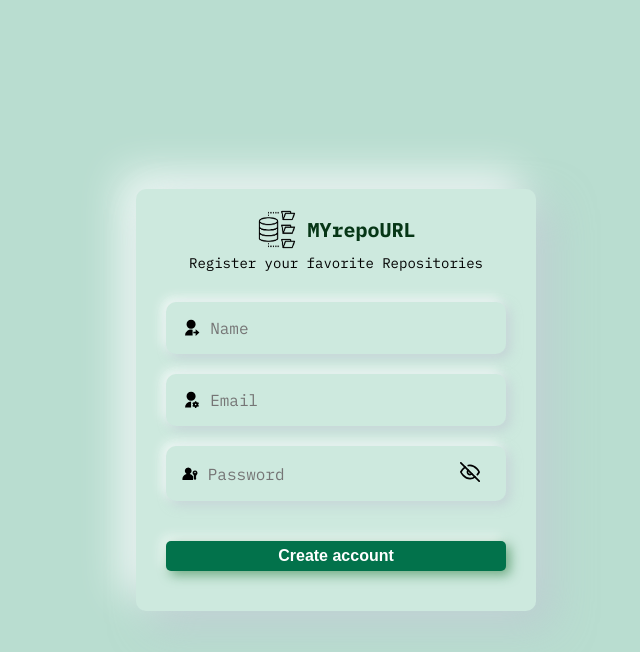
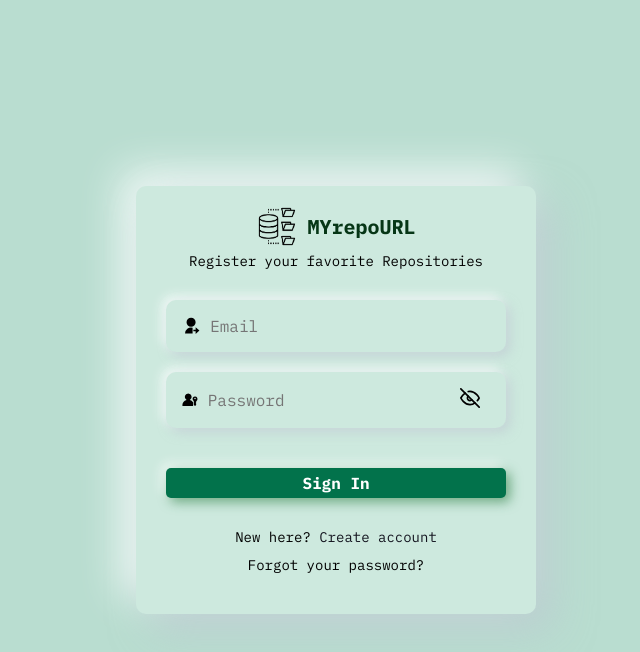
Before and after one commit to ivanbs14/Web_MYrepoURL, a React (Vite) app: page / in a window 1280 px wide. Shown: the top 652 px of the page, without its empty margins (304-944 px from the left). Built offline with nearby package versions, Linux system fonts and the light colour scheme.

Commit message:
feat: Authenication and data

```diff
--- a/src/components/Alert/index.tsx
+++ b/src/components/Alert/index.tsx
@@ -1,12 +1,13 @@
-import React, { useState } from "react";
+import React, { useState, useEffect } from "react";
 import { Container } from "./style";
 
 interface AlertProps {
   children: React.ReactNode;
+  message: string;
   onClickOff: () => void;
 }
 
-export function Alert({ children, onClickOff }: AlertProps) {
+export function Alert({ message, onClickOff }: AlertProps) {
   const [disabled, setDisabled] = useState(false);
 
   // Function to close the alert
@@ -19,9 +20,23 @@ export function Alert({ children, onClickOff }: AlertProps) {
     }
   };
 
+  // Set a timeout to automatically close the alert after 5 seconds
+  useEffect(() => {
+      const timeoutId = setTimeout(() => {
+      if (!disabled) {
+         setDisabled(true);
+         if (onClickOff) {
+            onClickOff();
+         }
+      }
+      }, 3000);
+
+      return () => clearTimeout(timeoutId);
+  }, [disabled, onClickOff]);
+
   return (
     <Container onClick={handleClick} disabled={disabled}>
-      {children}
+      <h3>{message}</h3>
     </Container>
   );
 }
--- a/src/components/Button/styles.css
+++ b/src/components/Button/styles.css
@@ -18,4 +18,5 @@
 
 .btn:hover{
     transform: scale(1.05);
+    color: #FFF;
 }
--- a/src/components/SignIn/index.tsx
+++ b/src/components/SignIn/index.tsx
@@ -1,15 +1,20 @@
 import { useState } from "react";
 
-import "./styles.css";
+import { Container } from "./styles";
 import Logo from '../../assets/5OnRVY-LogoMakr.png'
 import { RiUserShared2Fill } from "react-icons/ri";
 import { GoPasskeyFill } from "react-icons/go";
 import { InputS } from "../InputS";
 import { Button } from "../Button";
 
-export function SignIn() {
+interface SignInProps {
+   onFormValidation: (isValid: boolean) => void;
+}
+
+export function SignIn({ onFormValidation }: SignInProps) {
    const [email, setEmail] = useState("");
    const [password, setPassword] = useState("");
+   const [isFormValid, setIsFormValid] = useState(false);
 
    const handleEmailChange = (value: string) => {
       setEmail(value);
@@ -19,8 +24,15 @@ export function SignIn() {
       setPassword(value)
    };
 
+   // Event handler for button click
+   const handleButtonClick = () => {
+      const allFieldsFilled = email.trim() !== '' && password.trim() !== '';
+      setIsFormValid(allFieldsFilled);
+      onFormValidation(allFieldsFilled);
+   };
+
    return (
-      <div className="SignIn">
+      <Container>
          <div className="header">
             <div className='logo flip-in-hor-top'>
             <img src={Logo} alt="logo da pagina" />
@@ -46,11 +58,12 @@ export function SignIn() {
          </div>
          <Button
             title="Sign In"
+            onClick={handleButtonClick}
          />
 
          <span className="spText">New here? <a href="">Create account</a></span>
-         <a href="">Forgot your password?</a>
-      </div>
+         <button >Forgot your password?</button>
+      </Container>
    )
 
 }
--- a/src/components/SignIn/styles.css
+++ /dev/null
@@ -1,57 +0,0 @@
-.SignIn {
-   width: 40rem;
-   display: flex;
-   flex-direction: column;
-   justify-content: center;
-   align-items: center;
-   gap: 1rem;
-   background-color: var(--color-bg-Two);
-   padding: 2rem 3rem 4rem;
-   border-radius: 1rem;
-   box-shadow: 16px 16px 40px 0px rgba(187, 195, 206, 0.60), -16px -16px 40px 0px rgba(253, 255, 255, 0.80);
-}
-
-.inputs {
-   width: 100%;
-   display: flex;
-   flex-direction: column;
-   justify-content: center;
-   align-items: center;
-   gap: 2rem;
-   margin-bottom: 3rem;
-}
-
-.spText {
-   margin-top: 2rem;
-}
-
-.header {
-   display: flex;
-   flex-direction: column;
-   justify-content: center;
-   align-items: center;
-   gap: .5rem;
-   margin-bottom: 2rem;
-}
-
-.logo {
-   display: flex;
-   align-items: center;
-   justify-content: center;
-   gap: 1rem;
-}
-
-img {
-  width: 12%;
-}
-
-.nameRepo {
-   font-size: 2rem;
-   color: var(--color-text-green100);
-}
-
-.page {
-   height: 100vh;
-   display: flex;
-   align-items: center;
-}
--- /dev/null
+++ b/src/components/SignIn/styles.ts
@@ -0,0 +1,59 @@
+import styled from "styled-components";
+
+export const Container = styled.div`
+   width: 40rem;
+   display: flex;
+   flex-direction: column;
+   justify-content: center;
+   align-items: center;
+   gap: 1rem;
+   background-color: var(--color-bg-Two);
+   padding: 2rem 3rem 4rem;
+   border-radius: 1rem;
+   box-shadow: 16px 16px 40px 0px rgba(187, 195, 206, 0.60), -16px -16px 40px 0px rgba(253, 255, 255, 0.80);
+
+   .inputs {
+      width: 100%;
+      display: flex;
+      flex-direction: column;
+      justify-content: center;
+      align-items: center;
+      gap: 2rem;
+      margin-bottom: 3rem;
+   }
+
+   .spText {
+      margin-top: 2rem;
+   }
+
+   .header {
+      display: flex;
+      flex-direction: column;
+      justify-content: center;
+      align-items: center;
+      gap: .5rem;
+      margin-bottom: 2rem;
+   }
+
+   .logo {
+      display: flex;
+      align-items: center;
+      justify-content: center;
+      gap: 1rem;
+   }
+
+   img {
+   width: 12%;
+   }
+
+   .nameRepo {
+      font-size: 2rem;
+      color: var(--color-text-green100);
+   }
+
+   .page {
+      height: 100vh;
+      display: flex;
+      align-items: center;
+   }
+`;
--- a/src/components/SignOut/index.tsx
+++ b/src/components/SignOut/index.tsx
@@ -1,5 +1,5 @@
 import React, { useState } from 'react';
-import './styles.css';
+import { Container } from "./styles";
 import Logo from '../../assets/5OnRVY-LogoMakr.png';
 import { RiUserShared2Fill, RiUserSettingsFill } from 'react-icons/ri';
 import { GoPasskeyFill } from 'react-icons/go';
@@ -37,7 +37,7 @@ export function SignOut({ onFormValidation }: SignOutProps) {
   };
 
   return (
-    <div className="SignIn">
+    <Container>
       <div className="header">
         <div className="logo flip-in-hor-top">
           <img src={Logo} alt="logo da pagina" />
@@ -66,6 +66,6 @@ export function SignOut({ onFormValidation }: SignOutProps) {
         />
       </div>
       <Button title="Create account" onClick={handleButtonClick} />
-    </div>
+    </Container>
   );
 }
--- a/src/components/SignOut/styles.css
+++ /dev/null
@@ -1,57 +0,0 @@
-.SignIn {
-   width: 40rem;
-   display: flex;
-   flex-direction: column;
-   justify-content: center;
-   align-items: center;
-   gap: 1rem;
-   background-color: var(--color-bg-Two);
-   padding: 2rem 3rem 4rem;
-   border-radius: 1rem;
-   box-shadow: 16px 16px 40px 0px rgba(187, 195, 206, 0.60), -16px -16px 40px 0px rgba(253, 255, 255, 0.80);
-}
-
-.inputs {
-   width: 100%;
-   display: flex;
-   flex-direction: column;
-   justify-content: center;
-   align-items: center;
-   gap: 2rem;
-   margin-bottom: 3rem;
-}
-
-.spText {
-   margin-top: 2rem;
-}
-
-.header {
-   display: flex;
-   flex-direction: column;
-   justify-content: center;
-   align-items: center;
-   gap: .5rem;
-   margin-bottom: 2rem;
-}
-
-.logo {
-   display: flex;
-   align-items: center;
-   justify-content: center;
-   gap: 1rem;
-}
-
-img {
-  width: 12%;
-}
-
-.nameRepo {
-   font-size: 2rem;
-   color: var(--color-text-green100);
-}
-
-.page {
-   height: 100vh;
-   display: flex;
-   align-items: center;
-}
--- /dev/null
+++ b/src/components/SignOut/styles.ts
@@ -0,0 +1,59 @@
+import styled from "styled-components";
+
+export const Container = styled.div`
+   width: 40rem;
+   display: flex;
+   flex-direction: column;
+   justify-content: center;
+   align-items: center;
+   gap: 1rem;
+   background-color: var(--color-bg-Two);
+   padding: 2rem 3rem 4rem;
+   border-radius: 1rem;
+   box-shadow: 16px 16px 40px 0px rgba(187, 195, 206, 0.60), -16px -16px 40px 0px rgba(253, 255, 255, 0.80);
+
+   .inputs {
+      width: 100%;
+      display: flex;
+      flex-direction: column;
+      justify-content: center;
+      align-items: center;
+      gap: 2rem;
+      margin-bottom: 3rem;
+   }
+
+   .spText {
+      margin-top: 2rem;
+   }
+
+   .header {
+      display: flex;
+      flex-direction: column;
+      justify-content: center;
+      align-items: center;
+      gap: .5rem;
+      margin-bottom: 2rem;
+   }
+
+   .logo {
+      display: flex;
+      align-items: center;
+      justify-content: center;
+      gap: 1rem;
+   }
+
+   img {
+   width: 12%;
+   }
+
+   .nameRepo {
+      font-size: 2rem;
+      color: var(--color-text-green100);
+   }
+
+   .page {
+      height: 100vh;
+      display: flex;
+      align-items: center;
+   }
+`;
--- a/src/index.css
+++ b/src/index.css
@@ -45,6 +45,15 @@ a{
   text-decoration: none;
 }
 
-a:hover {
+button {
+  border: none;
+  background: none;
+  font-family: 'IBM Plex Mono', monospace;
+  font-size: 1.4rem;
+
+  cursor: pointer;
+}
+
+button:hover, a:hover {
   color: var(--color-bg-secundary);
 }
--- a/src/pages/Sign/index.tsx
+++ b/src/pages/Sign/index.tsx
@@ -4,11 +4,14 @@ import './styles.css';
 import Logo from '../../assets/5OnRVY-LogoMakr.png';
 import { SignOut } from '../../components/SignOut';
 import { Alert } from '../../components/Alert';
+import { SignIn } from '../../components/SignIn';
 
 export function Sign() {
   const [alertDisabled, setAlertDisabled] = useState(true);
   const [alertMessage, setAlertMessage] = useState('');
   const [isFormValid, setIsFormValid] = useState(false);
+  const [isFiels, setIsField] = useState(false);
+  const [isValidateLog, setIsValidateLog] = useState(true);
 
   // Function to close the alert
   const handleAlertClose = () => {
@@ -21,7 +24,8 @@ export function Sign() {
     setIsFormValid(isValid);
 
     if (!isValid) {
-      setAlertMessage('FILL IN ALL FIELDS...');
+      /* setAlertMessage('FILL IN ALL FIELDS...'); */
+      setAlertMessage('Preencha todos os campos...');
       setAlertDisabled(false);
     } else {
       setAlertMessage('');
@@ -32,13 +36,19 @@ export function Sign() {
   return (
     <div className="container">
       {!alertDisabled && (
-        <Alert onClickOff={handleAlertClose}>
+        <Alert onClickOff={handleAlertClose} message={alertMessage}>
           <h1>{alertMessage}</h1>
         </Alert>
       )}
-      <div className="page slide-in-bottom">
-        <SignOut onFormValidation={handleFormValidation} />
-      </div>
+      {isValidateLog == true ?
+        <div className="page slide-in-bottom">
+          <SignIn onFormValidation={handleFormValidation} />
+        </div>
+        :
+        <div className="page slide-in-bottom">
+          <SignOut onFormValidation={handleFormValidation} />
+        </div>
+      }
     </div>
   );
 }
```
Also changed, not shown: src/hooks/auth.tsx (added, +87 -0 lines), src/utils/dataAdm.ts (added, +8 -0 lines).
